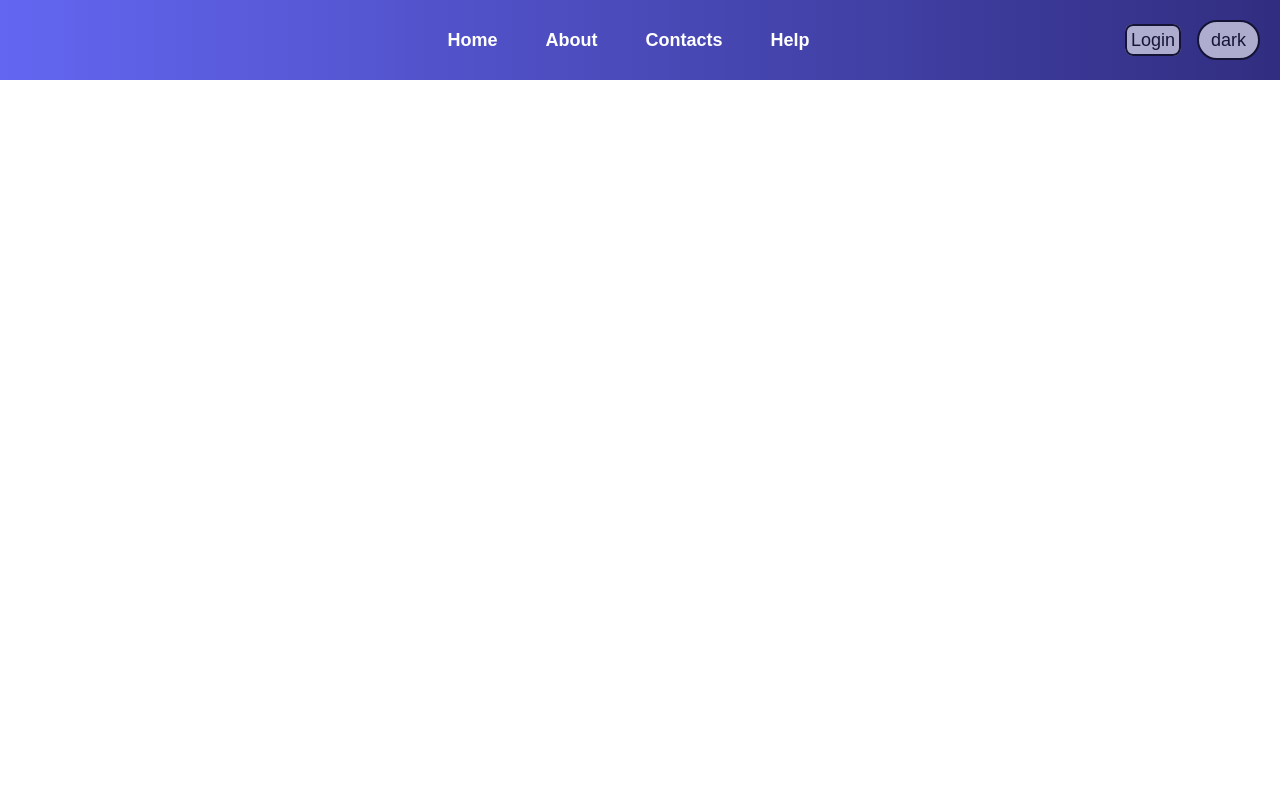
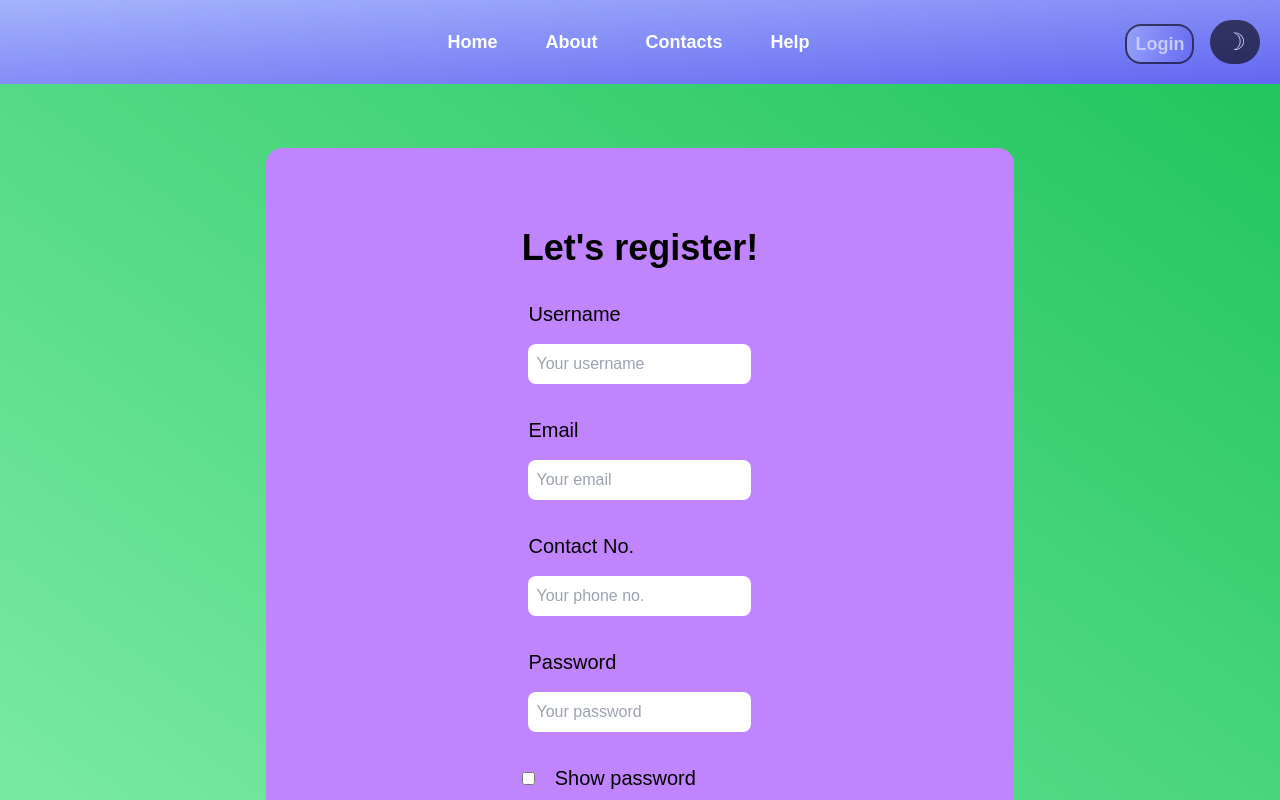
Before and after one commit to Aayush-1333/CryptoCave, a React (Create React App) app in the folder frontend/: page /signup in a window 1280 px wide. Shown: the top 800 px of the page. Built offline with nearby package versions, Linux system fonts and the light colour scheme.

Commit message:
designed homepage and added sign up

```diff
--- a/frontend/package.json
+++ b/frontend/package.json
@@ -37,6 +37,7 @@
     ]
   },
   "devDependencies": {
+    "@babel/plugin-proposal-private-property-in-object": "^7.21.11",
     "tailwindcss": "^3.3.3"
   }
 }
--- a/frontend/src/App.js
+++ b/frontend/src/App.js
@@ -9,6 +9,7 @@ import {
 import Home from './components/Homepage/Home';
 import Navbar from './components/Navbar';
 import Login from './components/UserSign/Login';
+import SignUp from './components/UserSign/SignUp';
 
 function App() {
     return (
@@ -19,6 +20,7 @@ function App() {
                     <Routes>
                         <Route path='/' element={<Home />} />
                         <Route path='/login' element={<Login />} />
+                        <Route path='/signup' element={<SignUp />} />
                     </Routes>
                 </Router>
             </UserState>
--- a/frontend/src/components/Homepage/Home.js
+++ b/frontend/src/components/Homepage/Home.js
@@ -5,7 +5,7 @@ import Footer from './Footer'
 
 export default function Home() {
     return (
-        <div className="bg-[url('https://static.vecteezy.com/system/resources/thumbnails/008/218/160/small/horizontal-topographic-map-black-topographer-seamless-pattern-dark-typography-linear-background-for-mapping-and-audio-equalizer-backdrop-illustration-vector.jpg')] space-y-6">
+        <div className="_home-bg">
             <div>
                 <Services />
                 <Features />
--- a/frontend/src/components/Navbar.js
+++ b/frontend/src/components/Navbar.js
@@ -3,46 +3,47 @@ import { Link, useLocation } from 'react-router-dom'
 
 export default function Navbar() {
 
-    const [bg, setBg] = useState("dark")
+    const [bg, setBg] = useState(String.fromCharCode(9789))
     const currLoc = useLocation()
 
     const ChangeBg = () => {
         let htmlTag = document.documentElement
 
-        if (bg === "dark")
-            setBg("light")
+        if (bg === String.fromCharCode(9789))
+            setBg(String.fromCharCode(9788))
         else
-            setBg("dark")
+            setBg(String.fromCharCode(9789))
 
         htmlTag.classList.toggle("dark")
     }
 
     return (
-        <div className='grid grid-rows-1 grid-cols-2 md:grid-cols-7 bg-gradient-to-r from-indigo-500 to-indigo-900 dark:from-zinc-500 dark:to-zinc-800 text-xs md:text-lg'>
+        <div className='grid grid-rows-1 grid-cols-2 md:grid-cols-7 bg-gradient-to-br from-indigo-300 to-indigo-500 dark:from-zinc-500 dark:to-zinc-800 text-xs md:text-lg'>
 
             <nav className='col md:col-span-6 text-center self-center md:ml-40 p-5 md:space-x-8 font-bold'>
 
                 <Link to='/' className={`p-2 hover:underline underline-offset-4
-                ${currLoc.pathname === '/' ? 'text-green-300 underline' : 'text-white dark:text-yellow-500'}`}>
+                ${currLoc.pathname === '/' ? 'text-green-300 dark:text-purple-300 underline' : 'text-white dark:text-yellow-500'}`}>
                     Home
                 </Link>
 
-                <Link to='/about' className={`p-2 hover:underline underline-offset-4 ${currLoc.pathname === '/about' ? 'text-green-300 underline' : 'text-white dark:text-yellow-500'}`}>
+                <Link to='/about' className={`p-2 hover:underline underline-offset-4 ${currLoc.pathname === '/about' ? 'text-green-300 dark:text-purple-300 underline' : 'text-white dark:text-yellow-500'}`}>
                     About</Link>
 
-                <Link to='/contacts' className={`p-2 hover:underline underline-offset-4 ${currLoc.pathname === '/contacts' ? 'text-green-300 underline' : 'text-white dark:text-yellow-500'}`}>
+                <Link to='/contacts' className={`p-2 hover:underline underline-offset-4 ${currLoc.pathname === '/contacts' ? 'text-green-300 dark:text-purple-300 underline' : 'text-white dark:text-yellow-500'}`}>
                     Contacts
                 </Link>
 
-                <Link to='/help' className={`p-2 hover:underline underline-offset-4 ${currLoc.pathname === '/help' ? 'text-green-300 underline' : 'text-white dark:text-yellow-500'}`}>
+                <Link to='/help' className={`p-2 hover:underline underline-offset-4 ${currLoc.pathname === '/help' ? 'text-green-300 dark:text-purple-300 underline' : 'text-white dark:text-yellow-500'}`}>
                     Help
                 </Link>
 
             </nav>
 
-            <div className='col self-center space-x-2 md:space-x-4 p-1 md:p-5 text-right'>
-                <Link to='/login' className='border-2 border-black bg-white p-1 rounded-lg opacity-60 hover:opacity-100'>Login</Link>
-                <button type='button' onClick={ChangeBg} className='border-2 border-black bg-white px-3 py-1 rounded-full opacity-60 hover:opacity-100'>{bg}</button>
+            <div className='col self-center space-x-2 md:space-x-4 p-1 md:p-5 text-right text-white'>
+                <Link to='/login' className='border-2 border-black font-bold bg-gradient-to-r dark:bg-slate-600 dark:text-yellow-500 p-2 rounded-2xl opacity-60 hover:opacity-100'>Login</Link>
+
+                <button type='button' onClick={ChangeBg} className='text-2xl border-2 border-black bg-black dark:bg-white dark:text-black px-3 py-1 rounded-full opacity-60 hover:opacity-100'>{bg}</button>
             </div>
         </div>
     )
--- a/frontend/src/components/UserSign/Login.js
+++ b/frontend/src/components/UserSign/Login.js
@@ -1,5 +1,6 @@
-import React, { useContext, useState } from 'react'
-import UserContext from '../../context/UserContext';
+import React, { useState } from 'react'
+import { Link } from 'react-router-dom'
+// import UserContext from '../../context/UserContext';
 
 
 export default function Login() {
@@ -10,7 +11,7 @@ export default function Login() {
         password: ""
     })
 
-    const { UserLogin } = useContext(UserContext)
+    // const { UserLogin } = useContext(UserContext)
 
     const ChangePasswdStyle = () => {
         if (passwdStyle === "password")
@@ -30,11 +31,11 @@ export default function Login() {
     }
 
     return (
-        <div className='p-5 bg-slate-500 h-screen'>
-            <form action="#" className='flex justify-center my-10' onSubmit={SubmitForm}>
+        <div className='p-5 bg-gradient-to-r from-indigo-700 to-indigo-950 dark:from-slate-600 dark:to-slate-900 h-screen'>
+            <form className='flex justify-center my-10' onSubmit={SubmitForm}>
 
-                <div className='bg-green-300 flex flex-col p-10 self-center rounded-xl'>
-                    <h2 className='text-center text-3xl'>Let's get back to crypto journey!</h2>
+                <div className='bg-green-500 dark:bg-yellow-600 flex flex-col p-10 self-center rounded-xl'>
+                    <h2 className='text-center text-3xl font-bold'>Let's get back to crypto journey!</h2>
 
                     <div className='flex flex-col p-2 self-center'>
                         <label htmlFor="email" className='p-2 text-xl'>Email</label>
@@ -46,14 +47,19 @@ export default function Login() {
                         <input type={passwdStyle} className='rounded-lg p-1' placeholder='Your password' name='password' value={loginData.password} onChange={OnChange} required />
                         <div className='flex mt-4 space-x-4'>
                             <input type="checkbox" className='rounded-lg p-1' name='show-passwd' onClick={ChangePasswdStyle} />
-                            <label htmlFor="show-passwd">Show password</label>
+                            <label htmlFor="show-passwd text-xl">Show password</label>
                         </div>
                     </div>
 
 
                     <div className='self-center space-x-8 my-6'>
-                        <button type='submit' className='bg-white opacity-60 hover:opacity-100 p-1 border border-3 rounded-lg'>Login</button>
+                        <button disabled={true} type='submit' className='bg-white opacity-60 hover:opacity-100 p-1 border border-3 rounded-lg'>Login</button>
+
                         <button type='submit' className='bg-white opacity-60 hover:opacity-100 p-1 border border-3 rounded-lg'>Back</button>
+                    </div>
+
+                    <div className='self-center'>
+                        <p>Don't have an account? <Link to='/signup' className='text-blue-700 hover:text-blue-500'>Sign Up</Link></p>
                     </div>
                 </div>
 
--- /dev/null
+++ b/frontend/src/components/UserSign/SignUp.js
@@ -0,0 +1,84 @@
+import React, { useState } from 'react'
+// import UserContext from '../../context/UserContext'
+
+export default function SignUp() {
+
+    const [signData, setSignData] = useState({
+        "username": "",
+        "email": "",
+        "phone_no": "",
+        "password": ""
+    })
+
+    const [passwdStyle, setPasswdStyle] = useState("password")
+
+    // const { UserSignUp } = useContext(UserContext)
+
+    const SubmitForm = (e) => {
+        e.preventDefault()
+        console.log(signData)
+        // UserSignUp(signData)
+        ClearForm()
+    }
+
+    const OnChange = (e) => {
+        setSignData({ ...signData, [e.target.name]: e.target.value })
+    }
+
+    const ClearForm = () => {
+        setSignData({
+            "username": "",
+            "email": "",
+            "phone_no": "",
+            "password": ""
+        })
+    }
+
+    const ChangePasswdStyle = () => {
+        if (passwdStyle === "password")
+            setPasswdStyle("text")
+        else
+            setPasswdStyle("password")
+    }
+
+    return (
+        <div className='container-fluid flex justify-center bg-gradient-to-tr p-16 from-green-300 to-green-500 dark:from-slate-500 dark:to-slate-900'>
+            <form className='flex flex-col bg-purple-400 dark:bg-yellow-600 gap-8 px-14 py-6 md:px-64 md:py-20 rounded-2xl' onSubmit={SubmitForm}>
+
+                <h1 className='md:text-4xl font-bold'>Let's register!</h1>
+
+                <div className='self-center flex flex-col gap-4'>
+                    <label htmlFor="username" className='md:text-xl'>Username</label>
+                    <input type="text" className='rounded-lg md:p-2' name="username" placeholder='Your username' value={signData.username} onChange={OnChange} required />
+                </div>
+
+                <div className='self-center flex flex-col gap-4'>
+                    <label htmlFor="email" className='md:text-xl'>Email</label>
+                    <input type="email" className='rounded-lg md:p-2' name="email" placeholder='Your email' value={signData.email} onChange={OnChange} required />
+                </div>
+
+                <div className='self-center flex flex-col gap-4'>
+                    <label htmlFor="phone_no" className='md:text-xl'>Contact No.</label>
+                    <input type="tel" className='rounded-lg md:p-2' name="phone_no" placeholder='Your phone no.' value={signData.phone_no} onChange={OnChange} required />
+                </div>
+
+                <div className='self-center flex flex-col gap-4'>
+                    <label htmlFor="password" className='md:text-xl'>Password</label>
+                    <input type={passwdStyle} className='rounded-lg md:p-2' name="password" placeholder='Your password' value={signData.password} onChange={OnChange} required />
+                </div>
+
+                <div>
+                    <input type="checkbox" onClick={ChangePasswdStyle} />
+                    <label htmlFor="" className='text-xl mx-5'>Show password</label>
+                </div>
+
+                <div className='flex justify-around'>
+                    <button type='submit' className='bg-gradient-to-br from-green-800 to-green-400 font-bold text-white p-1 md:p-3 rounded-xl border-2 border-black opacity-60 hover:opacity-100'>Register</button>
+
+                    <button type='reset' className='bg-gradient-to-br from-red-800 to-red-400 font-bold text-white px-3 py-1 md:px-5 md:py-3 rounded-xl border-2 border-black opacity-60 hover:opacity-100' onClick={ClearForm}>Clear</button>
+                </div>
+
+            </form>
+        </div>
+    )
+}
```
Also changed, not shown: frontend/src/components/Homepage/Features.js (+10 -7 lines), frontend/src/components/Homepage/Footer.js (+10 -4 lines), frontend/src/components/Homepage/Services.js (+8 -9 lines), frontend/src/context/UserState.js (+17 -1 lines), frontend/src/index.css (+28 -0 lines), 1 other file (tests, documents, lock files or other folders).
